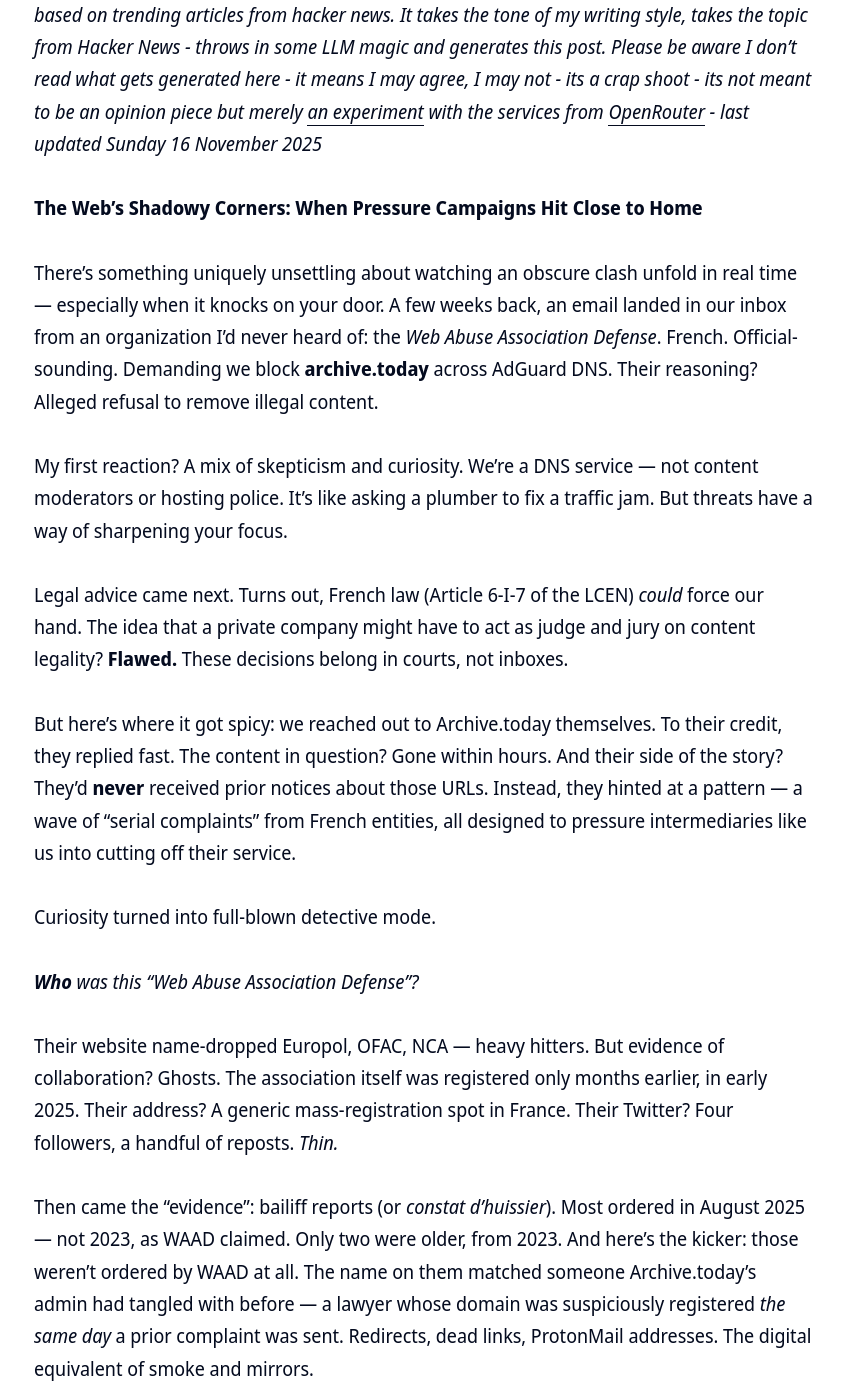
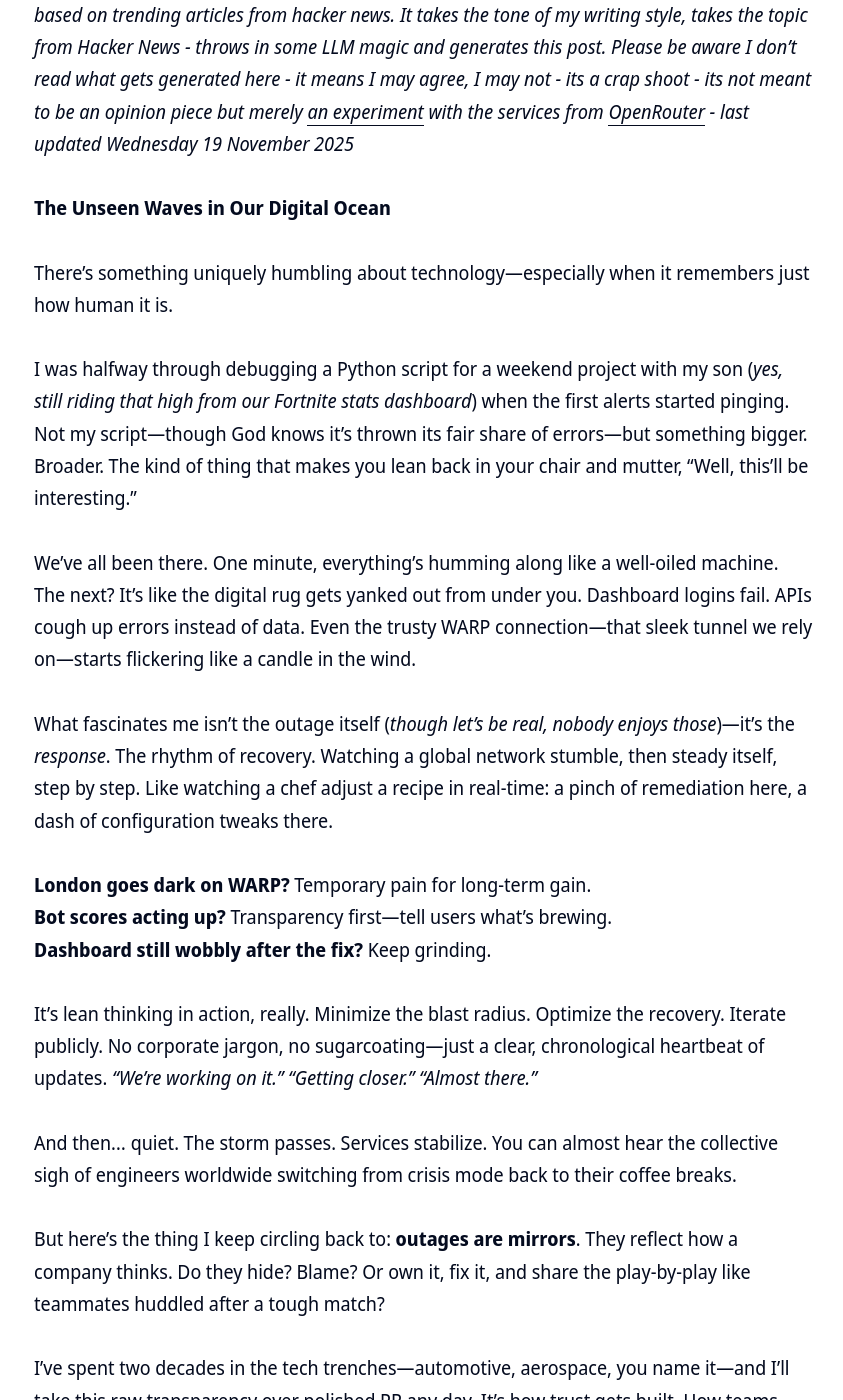
Before and after one commit to clintjb/clintjb.github.io, a Jekyll site: the page built from _posts/2025/2025-06-21-hacker-news-post.md, in a window 1280 px wide and 1400 px high, scrolled down 941 px. Shown: the whole window, without its empty margins (216-1059 px from the left). Built offline with Jekyll 4.4.1, drawn with Linux system fonts in a browser that asks for light colours; nearby versions of some CDN libraries; some of the changed text lies outside the part shown.

Commit message:
Updated Weekly Post

```diff
--- a/_posts/2025/2025-06-21-hacker-news-post.md
+++ b/_posts/2025/2025-06-21-hacker-news-post.md
@@ -11,44 +11,34 @@ image: '/images/posts/2025/weekly.jpg'
 ---
 ![](/images/posts/2025/weekly.jpg)
 
-_⚠️ **THIS POST IS GENERATED WITH LLMs**: This post is newly generated a few times a week based on trending articles from hacker news. It takes the tone of my writing style, takes the topic from Hacker News - throws in some LLM magic and generates this post. Please be aware I don't read what gets generated here - it means I may agree, I may not - its a crap shoot - its not meant to be an opinion piece but merely [an experiment](https://github.com/clintjb/Weekly-Post) with the services from [OpenRouter](https://openrouter.ai) - last updated Sunday 16 November 2025_
+_⚠️ **THIS POST IS GENERATED WITH LLMs**: This post is newly generated a few times a week based on trending articles from hacker news. It takes the tone of my writing style, takes the topic from Hacker News - throws in some LLM magic and generates this post. Please be aware I don't read what gets generated here - it means I may agree, I may not - its a crap shoot - its not meant to be an opinion piece but merely [an experiment](https://github.com/clintjb/Weekly-Post) with the services from [OpenRouter](https://openrouter.ai) - last updated Wednesday 19 November 2025_
 
 
-**The Web’s Shadowy Corners: When Pressure Campaigns Hit Close to Home**
 
-There’s something uniquely unsettling about watching an obscure clash unfold in real time — especially when it knocks on your door. A few weeks back, an email landed in our inbox from an organization I’d never heard of: the *Web Abuse Association Defense*. French. Official-sounding. Demanding we block **archive.today** across AdGuard DNS. Their reasoning? Alleged refusal to remove illegal content.
+**The Unseen Waves in Our Digital Ocean**
 
-My first reaction? A mix of skepticism and curiosity. We’re a DNS service — not content moderators or hosting police. It’s like asking a plumber to fix a traffic jam. But threats have a way of sharpening your focus.
+There's something uniquely humbling about technology—especially when it remembers just how human it is.
 
-Legal advice came next. Turns out, French law (Article 6-I-7 of the LCEN) *could* force our hand. The idea that a private company might have to act as judge and jury on content legality? **Flawed.** These decisions belong in courts, not inboxes.
+I was halfway through debugging a Python script for a weekend project with my son (*yes, still riding that high from our Fortnite stats dashboard*) when the first alerts started pinging. Not my script—though God knows it’s thrown its fair share of errors—but something bigger. Broader. The kind of thing that makes you lean back in your chair and mutter, “Well, this’ll be interesting.”
 
-But here’s where it got spicy: we reached out to Archive.today themselves. To their credit, they replied fast. The content in question? Gone within hours. And their side of the story? They’d **never** received prior notices about those URLs. Instead, they hinted at a pattern — a wave of “serial complaints” from French entities, all designed to pressure intermediaries like us into cutting off their service.
+We’ve all been there. One minute, everything’s humming along like a well-oiled machine. The next? It’s like the digital rug gets yanked out from under you. Dashboard logins fail. APIs cough up errors instead of data. Even the trusty WARP connection—that sleek tunnel we rely on—starts flickering like a candle in the wind.
 
-Curiosity turned into full-blown detective mode.
+What fascinates me isn’t the outage itself (*though let’s be real, nobody enjoys those*)—it’s the *response*. The rhythm of recovery. Watching a global network stumble, then steady itself, step by step. Like watching a chef adjust a recipe in real-time: a pinch of remediation here, a dash of configuration tweaks there.
 
-***Who*** *was this “Web Abuse Association Defense”?*
+**London goes dark on WARP?** Temporary pain for long-term gain.
+**Bot scores acting up?** Transparency first—tell users what’s brewing.
+**Dashboard still wobbly after the fix?** Keep grinding.
 
-Their website name-dropped Europol, OFAC, NCA — heavy hitters. But evidence of collaboration? Ghosts. The association itself was registered only months earlier, in early 2025. Their address? A generic mass-registration spot in France. Their Twitter? Four followers, a handful of reposts. *Thin.*
+It’s lean thinking in action, really. Minimize the blast radius. Optimize the recovery. Iterate publicly. No corporate jargon, no sugarcoating—just a clear, chronological heartbeat of updates. *“We’re working on it.” “Getting closer.” “Almost there.”*
 
-Then came the “evidence”: bailiff reports (or *constat d’huissier*). Most ordered in August 2025 — not 2023, as WAAD claimed. Only two were older, from 2023. And here’s the kicker: those weren’t ordered by WAAD at all. The name on them matched someone Archive.today’s admin had tangled with before — a lawyer whose domain was suspiciously registered *the same day* a prior complaint was sent. Redirects, dead links, ProtonMail addresses. The digital equivalent of smoke and mirrors.
+And then... quiet. The storm passes. Services stabilize. You can almost hear the collective sigh of engineers worldwide switching from crisis mode back to their coffee breaks.
 
-We’re now filing a complaint with French police. False reports under LCEN carry real penalties — up to €15,000 and a year in jail. Someone’s playing a dangerous game.
+But here’s the thing I keep circling back to: **outages are mirrors**. They reflect how a company thinks. Do they hide? Blame? Or own it, fix it, and share the play-by-play like teammates huddled after a tough match?
 
-But the bigger picture? It’s messy. Archive.today’s value is undeniable — preserving the web’s ephemeral moments — but its shadows attract trouble. And intermediaries like us? We’re caught in the crossfire.
+I’ve spent two decades in the tech trenches—automotive, aerospace, you name it—and I’ll take this raw transparency over polished PR any day. It’s how trust gets built. How teams grow. Hell, it’s how *my* team operates: celebrate the wins, own the stumbles, and always, *always* keep the engine of improvement running.
 
-For now, two truths stand out:
-- Pressure campaigns thrive on opacity.
-- The loudest accusations don’t always wear the whitest hats.
+So tonight, as I finally wrap up that Python script (*and yes, my son’s Fortnite stats are now gloriously auto-updating*), I’ll pour a whisky. Not just for the small wins, but for the messy, human, beautifully imperfect dance of keeping the digital world turning.
 
-As for WAAD? Still a ghost. Cloudflare shields their site. Name.com hides their domain history. ProtonMail seals their emails. A perfect faceless operation.
+Here’s to the next wave—and the teams ready to ride it. 🌊
 
-**So — what’s next?**
-
-We keep pushing. Transparency matters. Accountability matters. And while the FBI’s rumored involvement adds another layer (CSAM investigations are no joke), our role stays clear: protect users, question motives, and resist arm-twisting from faceless entities.
-
-This isn’t just about DNS blocks or French law. It’s about who gets to shape the web’s boundaries — and how easily those lines can be weaponized.
-
-Grab a drink, folks. The internet’s getting *weird* again.
-
----
-*P.S. If you’ve encountered similar tactics or have insights into WAAD — drop me a line. Sometimes the best investigations start with a quiet conversation.* 🥃
+*— Got your own outage war stories or recovery philosophies? I’d love to hear ‘em. Drop me a line or share ’em over on [Twitter](#).*
```
Also changed, not shown: images/posts/2025/weekly.jpg.
